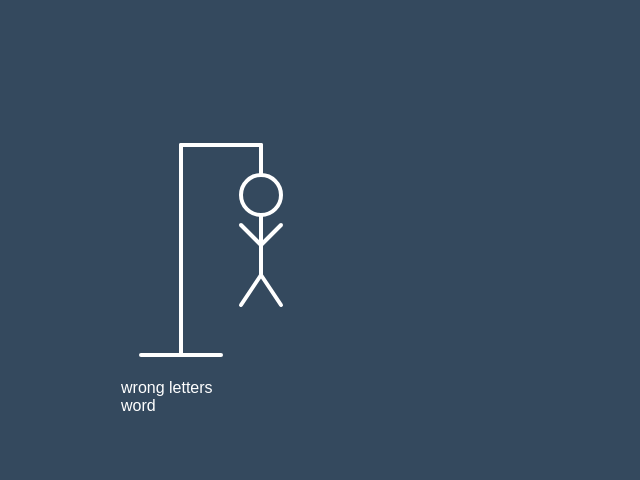
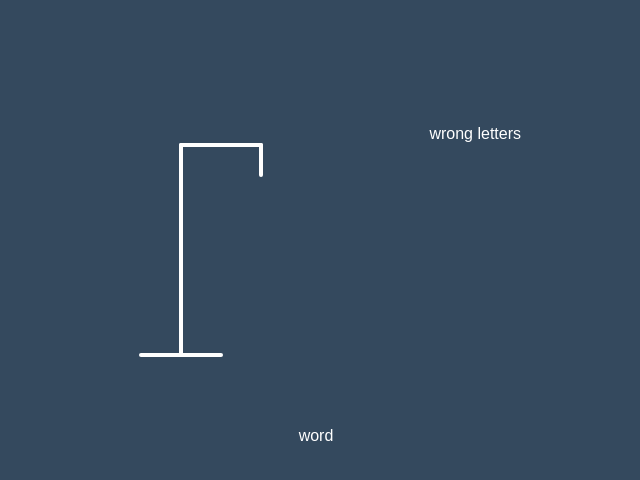
Before and after one commit to kevindecker64/Hangman, a plain HTML site: page app/index.html in a window 1280 px wide. Shown: the part 94-574 px from the top of the page, without its empty margins (324-964 px from the left). Drawn offline with Linux system fonts and the light colour scheme.

Commit message:
positions word/wrong-letters divs; hides body

```diff
--- a/app/style.css
+++ b/app/style.css
@@ -34,5 +34,22 @@ h1 {
 }
 
 .figure-part {
-    /* display: none; */
+    display: none;
 }
+
+.wrong-letters-container {
+    position: absolute;
+    top: 20px;
+    right: 20px;
+    display: flex;
+    flex-direction: column;
+    text-align: right;
+}
+
+.word {
+    display: flex;
+    position: absolute;
+    bottom: 10px;
+    left: 50%;
+    transform: translateX(-50%);
+}
```
